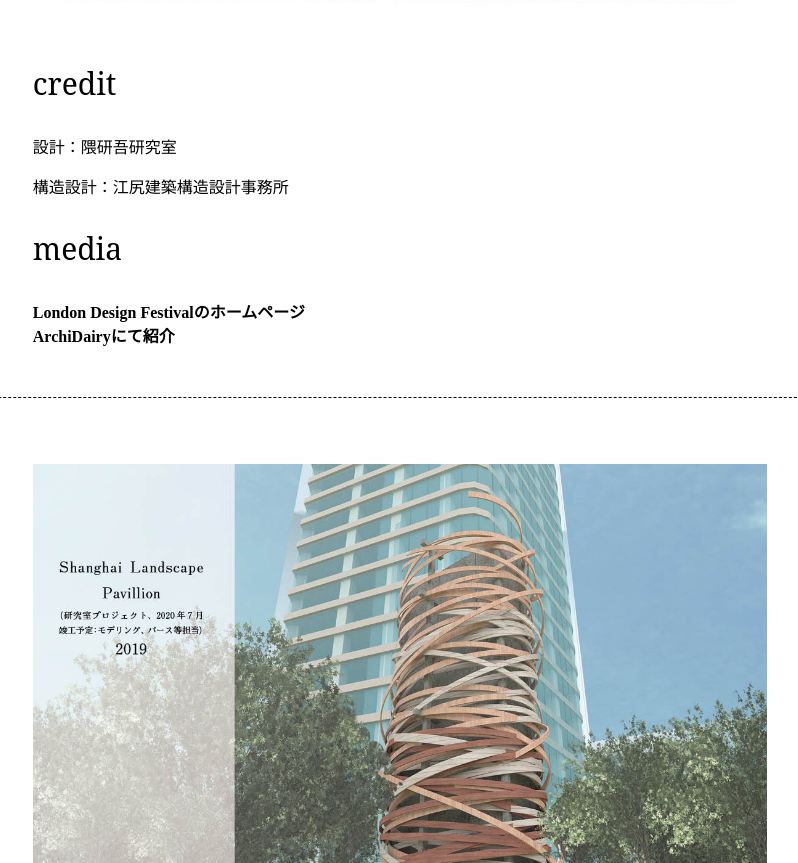
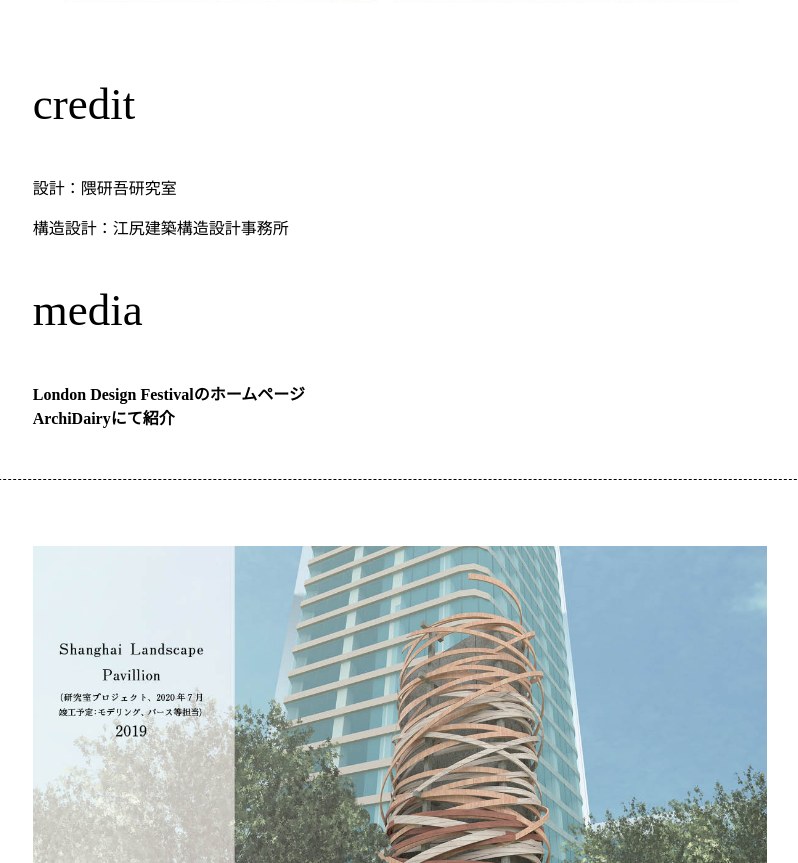
Before and after one commit to hirokiawaji/hirokiawaji_works.github.io, a plain HTML site: page index.html in a window 1280 px wide. Shown: the part 8720-9583 px from the top of the page, without its empty margins (260-1058 px from the left). Drawn offline with Linux system fonts and the light colour scheme.

Commit message:
Update web_page_works.css

```diff
--- a/web_page_works.css
+++ b/web_page_works.css
@@ -90,11 +90,11 @@ h1{
   border-bottom:dashed 1px;
 }
 .title{
-  font-family:"serif";
-  font-size:30px;
+  font-family:serif;
+  font-size:45px;
 }
 .main p{
-  font-family: "serif";
+  font-family:serif;
 }
 @media(max-width:1000px){
   .header-list{
```
